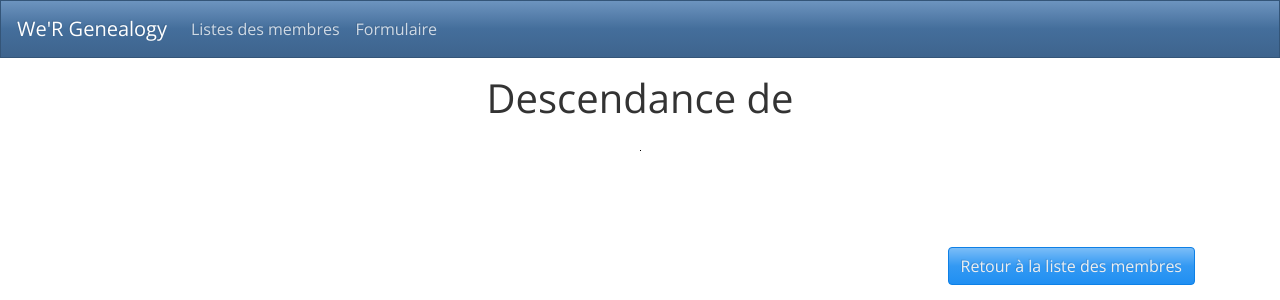
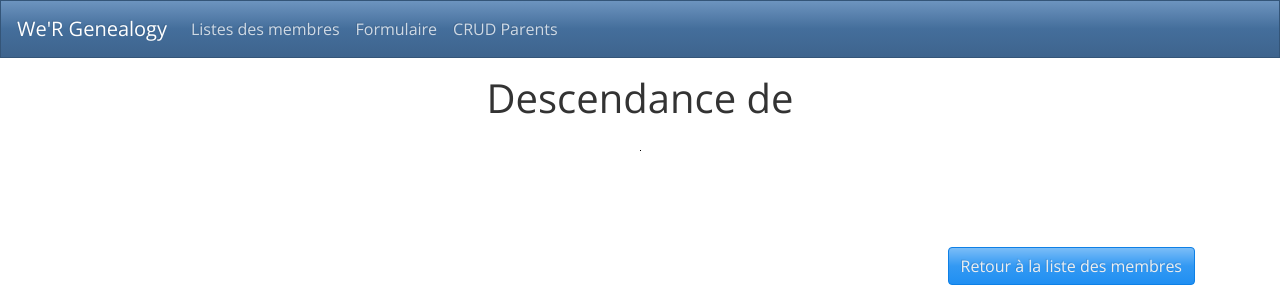
Before and after one commit to bldlr/wearegenealogie, a Symfony app: template templates/arbre/arbre.html.twig in a window 1280 px wide. Shown: the top 300 px of the page. Run offline with Twig, Linux system fonts and the light colour scheme; the template is opened without the code that fills it, so the values that code supplies are empty; some libraries are stand-ins or nearby versions.

Commit message:
Update base.html.twig

```diff
--- a/templates/base.html.twig
+++ b/templates/base.html.twig
@@ -26,6 +26,10 @@
 						<li class="nav-item">
 							<a class="nav-link" href="{{ path("formulaire") }}">Formulaire</a>
 						</li>
+						</li>
+						<li class="nav-item">
+							<a class="nav-link" href="{{ path("parents_index") }}">CRUD Parents</a>
+						</li>
 
 					</ul>
 				</div>
```
